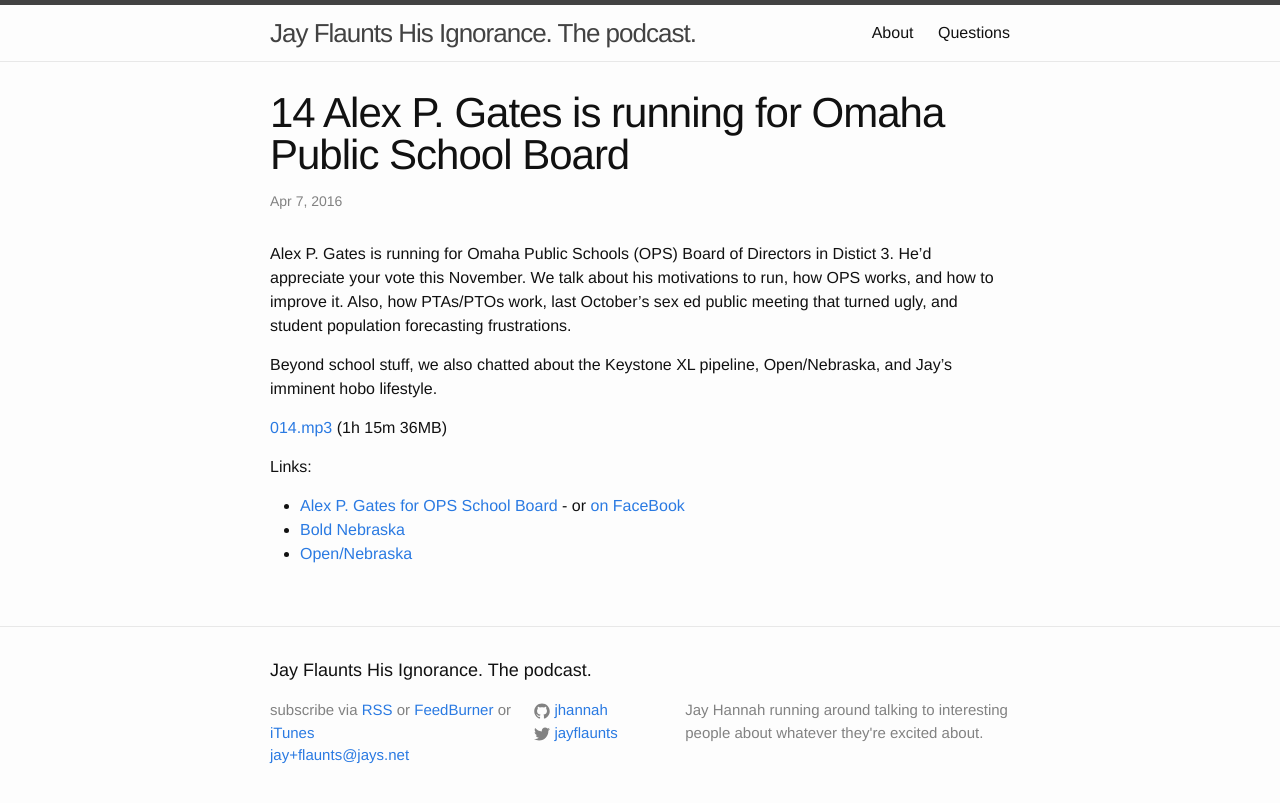
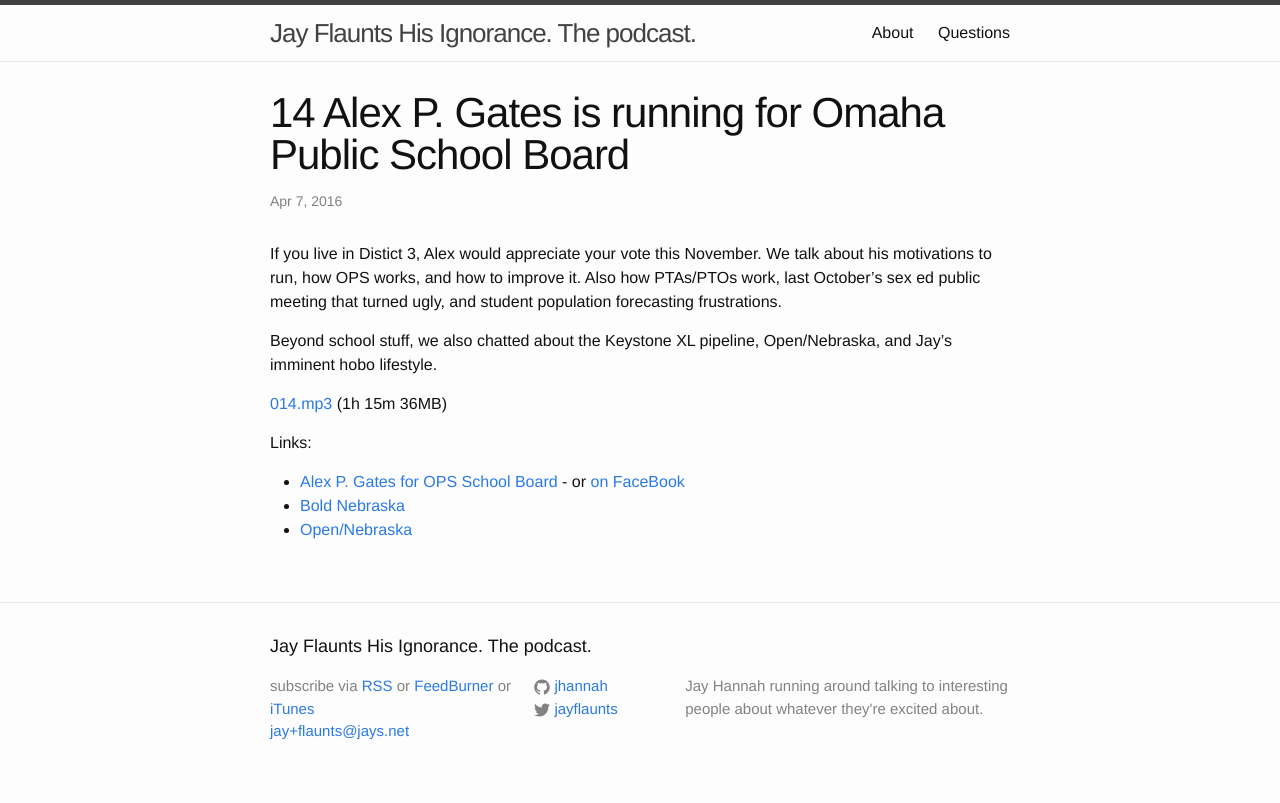
Before and after one commit to jhannah/jayflaunts, a Jekyll site: the page built from _posts/2016-04-07-ops_board.md, in a window 1280 px wide. Shown: the top 803 px of the page. Built offline with Jekyll 4.4.1, drawn with Linux system fonts in a browser that asks for light colours.

Commit message:
Less redundant.

```diff
--- a/_posts/2016-04-07-ops_board.md
+++ b/_posts/2016-04-07-ops_board.md
@@ -8,10 +8,9 @@ length: 36006312
 link: "https://dl.dropboxusercontent.com/u/244885/jay_flaunts/014.mp3"
 ---
 
-Alex P. Gates is running for Omaha Public Schools (OPS) Board of Directors
-in Distict 3. He'd appreciate your vote this November.
+If you live in Distict 3, Alex would appreciate your vote this November.
 We talk about his motivations to run, how OPS works, and how to improve it.
-Also, how PTAs/PTOs work, last October's sex ed public
+Also how PTAs/PTOs work, last October's sex ed public
 meeting that turned ugly, and student population forecasting
 frustrations.
 
```
